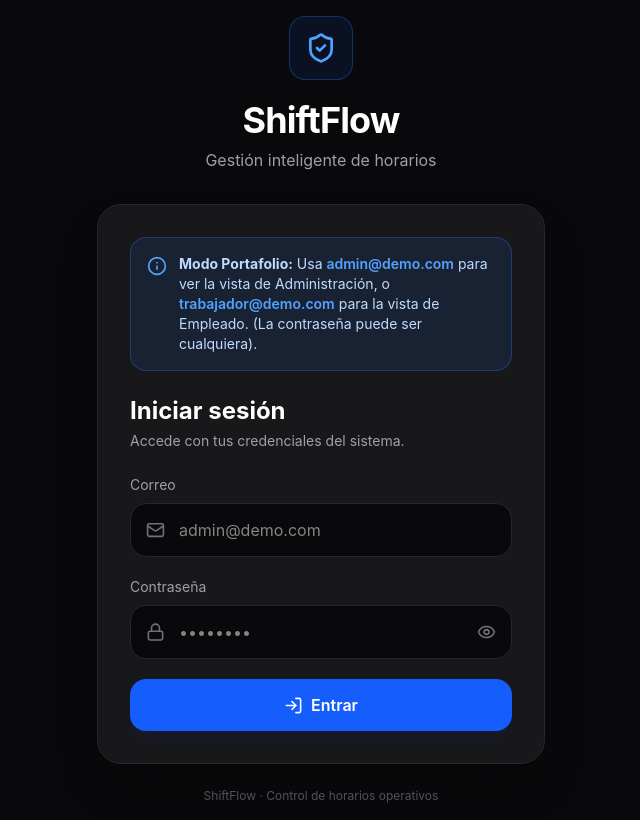
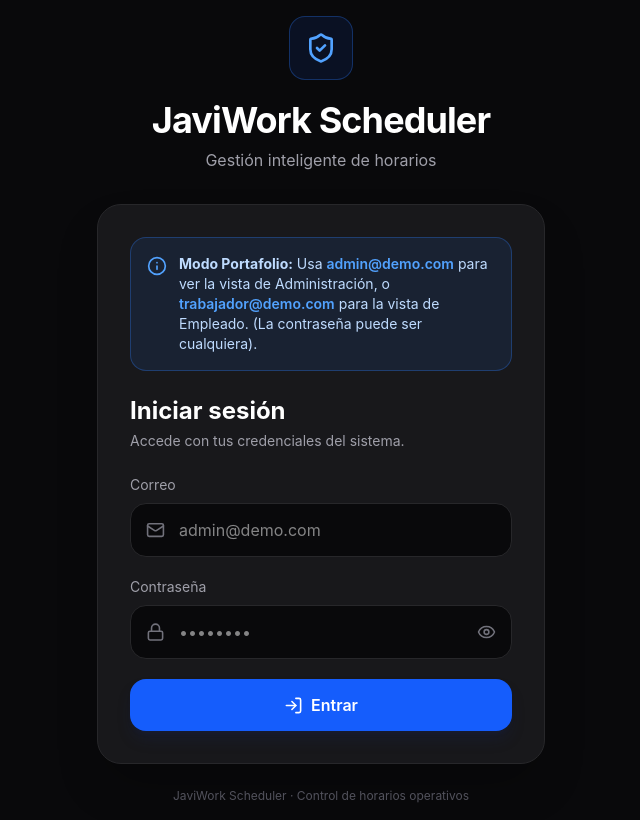
Before and after one commit to Javierilox/Proyecto_Horario-Demo-Visual, a React (Vite) app: page /login in a window 1280 px wide. Shown: the whole page, without its empty margins (319-959 px from the left). Built offline with nearby package versions, Linux system fonts and the light colour scheme.

Commit message:
ajustes de nombre

```diff
--- a/src/pages/InicioSesion.tsx
+++ b/src/pages/InicioSesion.tsx
@@ -80,7 +80,7 @@ export default function InicioSesion() {
           </div>
 
           <h1 className="text-4xl font-bold tracking-tight">
-            ShiftFlow
+            JaviWork Scheduler
           </h1>
 
           <p className="text-zinc-400 mt-2">
@@ -189,7 +189,7 @@ export default function InicioSesion() {
         </section>
 
         <p className="text-center text-xs text-zinc-600 mt-6">
-          ShiftFlow · Control de horarios operativos
+          JaviWork Scheduler · Control de horarios operativos
         </p>
       </main>
     </div>
```
